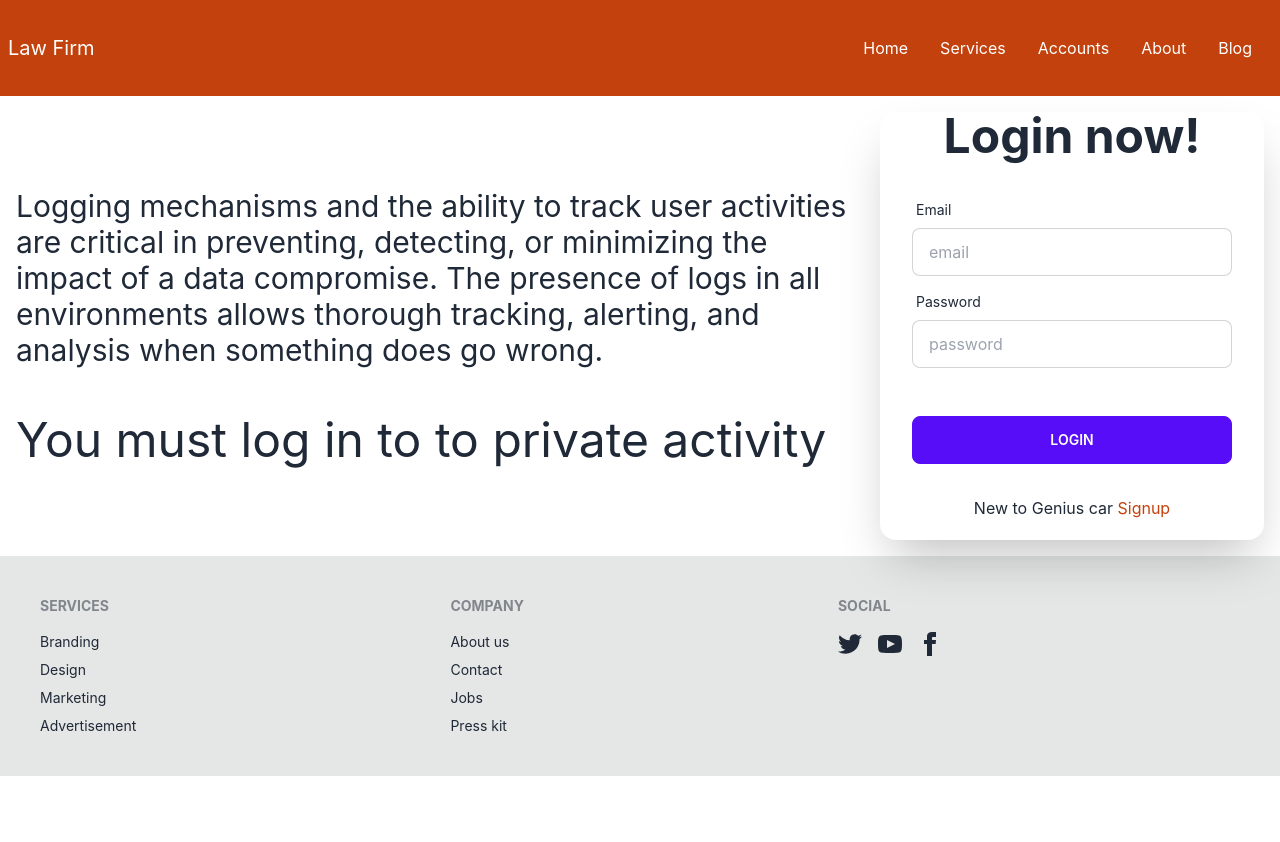
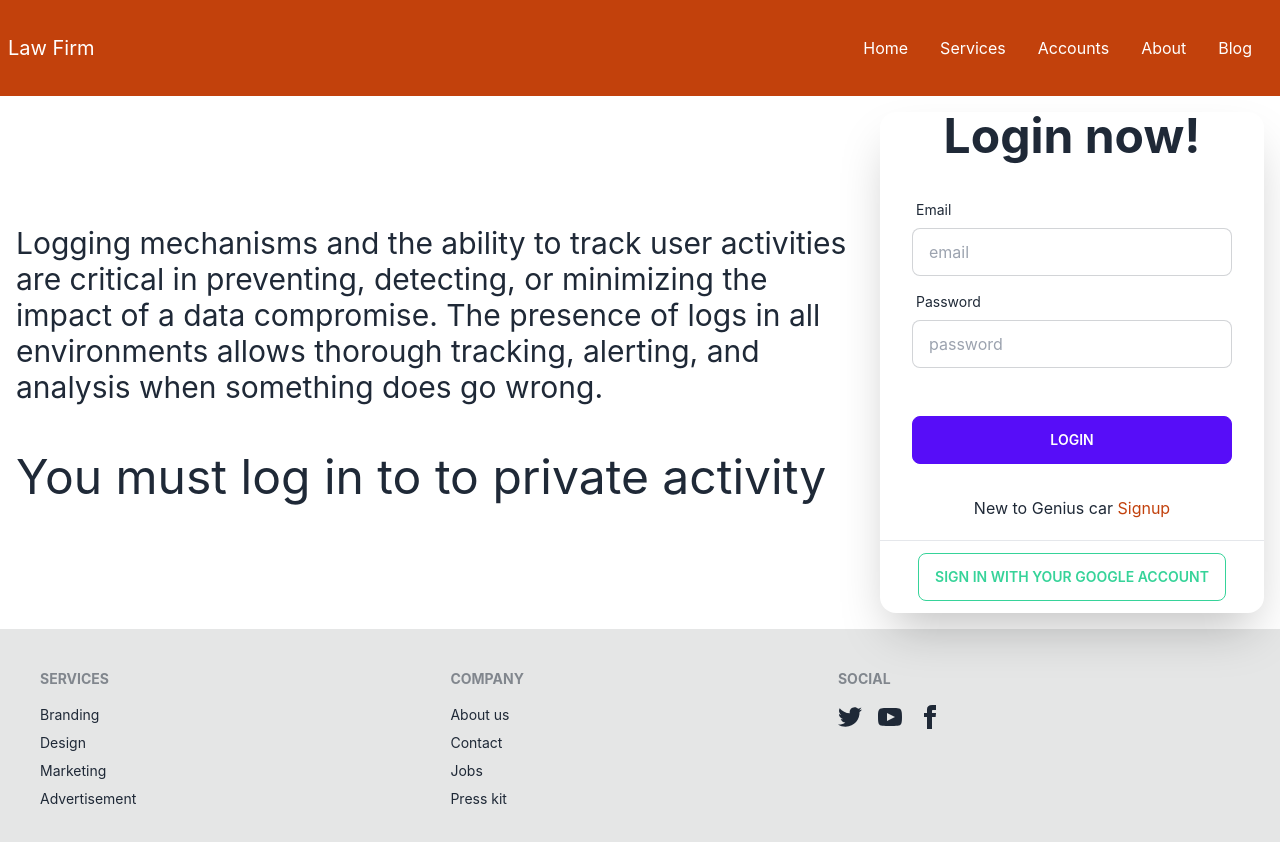
Before and after one commit to Arifin1i/Laws-client, a React (Create React App) app: page /login in a window 1280 px wide. Shown: the top 842 px of the page. Before the commit the page ends 800 px from the top, so only its background shows below. Built offline with nearby package versions, Linux system fonts and the light colour scheme; no server answers.

Commit message:
google loginfrm log in

```diff
--- /dev/null
+++ b/src/Pages/GoogleSignIn.js
@@ -0,0 +1,33 @@
+import React from 'react';
+import { getAuth, GoogleAuthProvider, signInWithPopup } from "firebase/auth";
+import app from './Firebase/firebase.init';
+
+
+const auth = getAuth(app);
+
+const GoogleSignIn = () => {
+    const provider = new GoogleAuthProvider()
+    const handleGoogleSignIn =()=>{
+        signInWithPopup (auth , provider)
+          .then((result) => {
+            const user = result.user()
+            console.log(user)
+          })
+          .catch((error) => {
+            console.log('error', error)
+          })
+    }
+
+// ;
+
+    return (
+        <div>
+<button onClick={handleGoogleSignIn} className="btn btn-outline btn-success my-3 py-3"  > Sign in with your google account</button>
+
+
+
+        </div>
+    );
+};
+
+export default GoogleSignIn;
--- a/src/Pages/LogIn.js
+++ b/src/Pages/LogIn.js
@@ -1,6 +1,7 @@
 import React, { useContext, useState } from 'react';
 import { Link, useNavigate } from 'react-router-dom';
 import { AuthContext } from '../Context/AuthProvider';
+import GoogleSignIn from './GoogleSignIn';
 
 const LogIn = () => {
     const [success, setSuccess] = useState(false)
@@ -63,13 +64,18 @@ const LogIn = () => {
                         <div className="form-control mt-6">
                             <input className="btn btn-primary" type="submit" value="Login" />
                         </div>
+
                     </form>
                     {
                         success && <p>Welcome to CUuuuuuuuum</p>
                     }
                     <h2 className='text-center mb-5'> New to Genius car <Link to='/signup' className='text-orange-700'>Signup</Link> </h2>
+                    <hr></hr>
+                    <GoogleSignIn></GoogleSignIn>
                 </div>
+
             </div>
+
         </div>
     );
 }
```
